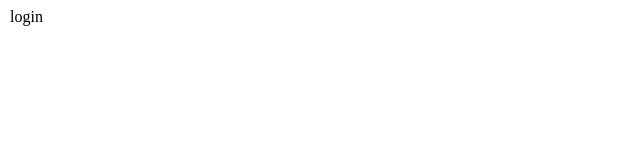
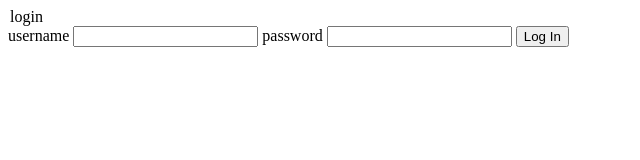
Before and after one commit to hillister/bank_account, a plain HTML site: page html/login.html in a window 1280 px wide. Shown: the whole page, without its empty margins (0-640 px from the left). Drawn offline with Linux system fonts and the light colour scheme.

Commit message:
add html form to log in page

```diff
--- a/html/login.html
+++ b/html/login.html
@@ -8,6 +8,11 @@
 <body>
     <form>
         <legend>login</legend>
+        <label for="username">username</label>
+        <input type="text" name="username" id="username" required>
+        <label for="password">password</label>
+        <input type="password" name="password" id="password" required>
+        <button type="submit" id="submit">Log In</button>
     </form>
 </body>
 </html>
```
